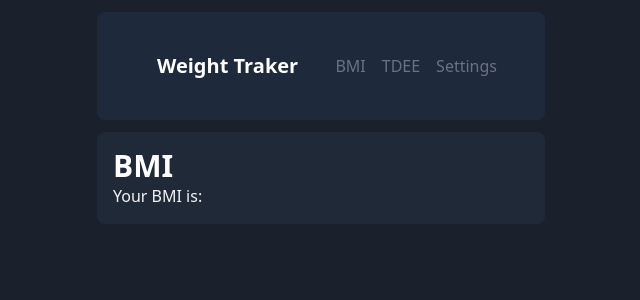
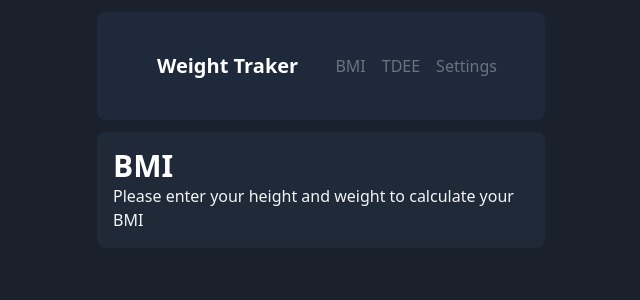
Before and after one commit to maurodf0/weight-traker, a Vue app: page /bmi in a window 1280 px wide. Shown: the top 300 px of the page, without its empty margins (319-959 px from the left). Built offline with nearby package versions, Linux system fonts and the light colour scheme; the HTML template or start-up script is replaced by a standard one.

Commit message:
v-else in weight

```diff
--- a/src/views/BMIView.vue
+++ b/src/views/BMIView.vue
@@ -35,7 +35,13 @@ const BMIMessage = computed(() => {
 <template>
     <div>
         <h1>BMI</h1>
+        <div v-if="BMI">
         <p>Your BMI is: {{ BMI }} </p>
         <p>{{ BMIMessage }}</p>
+        </div>
+
+        <div v-else>
+            <p>Please enter your height and weight to calculate your BMI</p>
+        </div>
     </div>
 </template>
```
